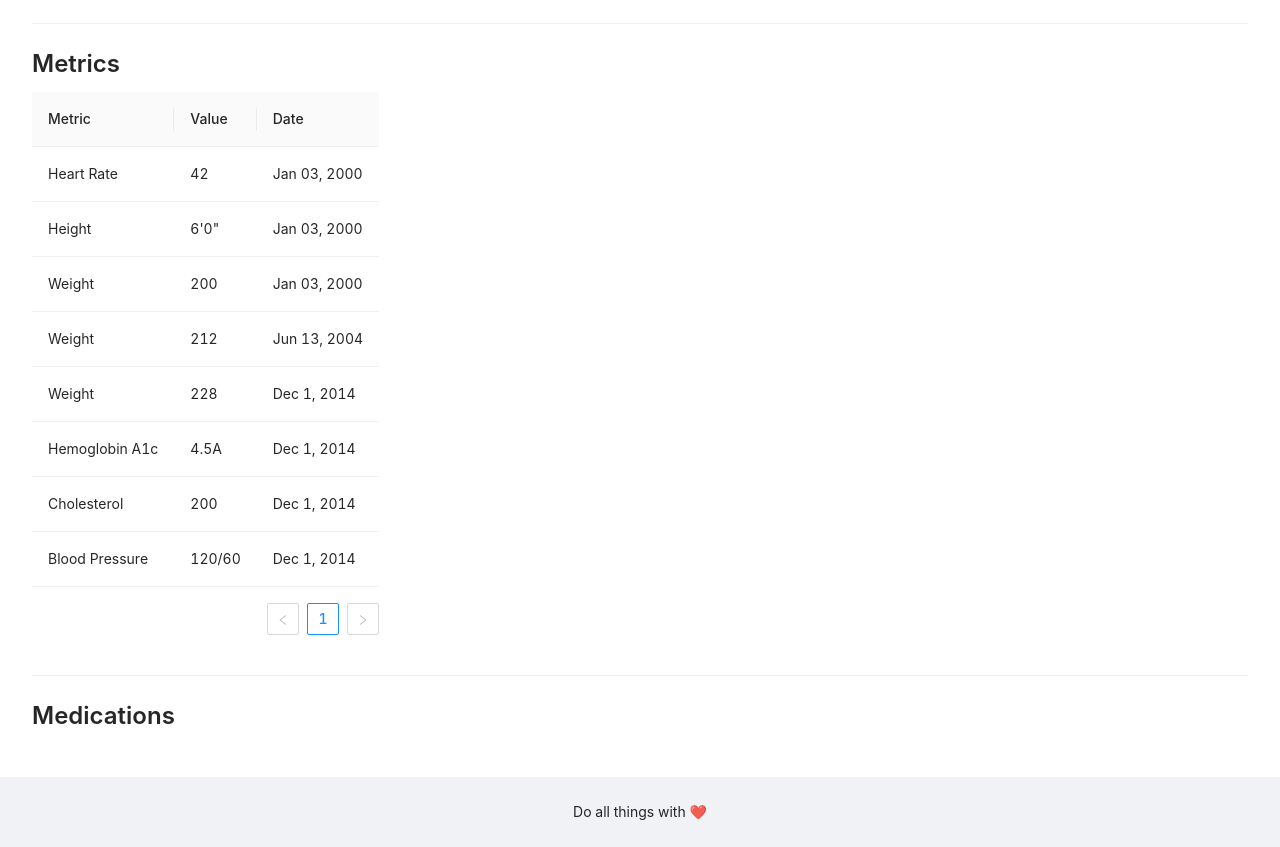
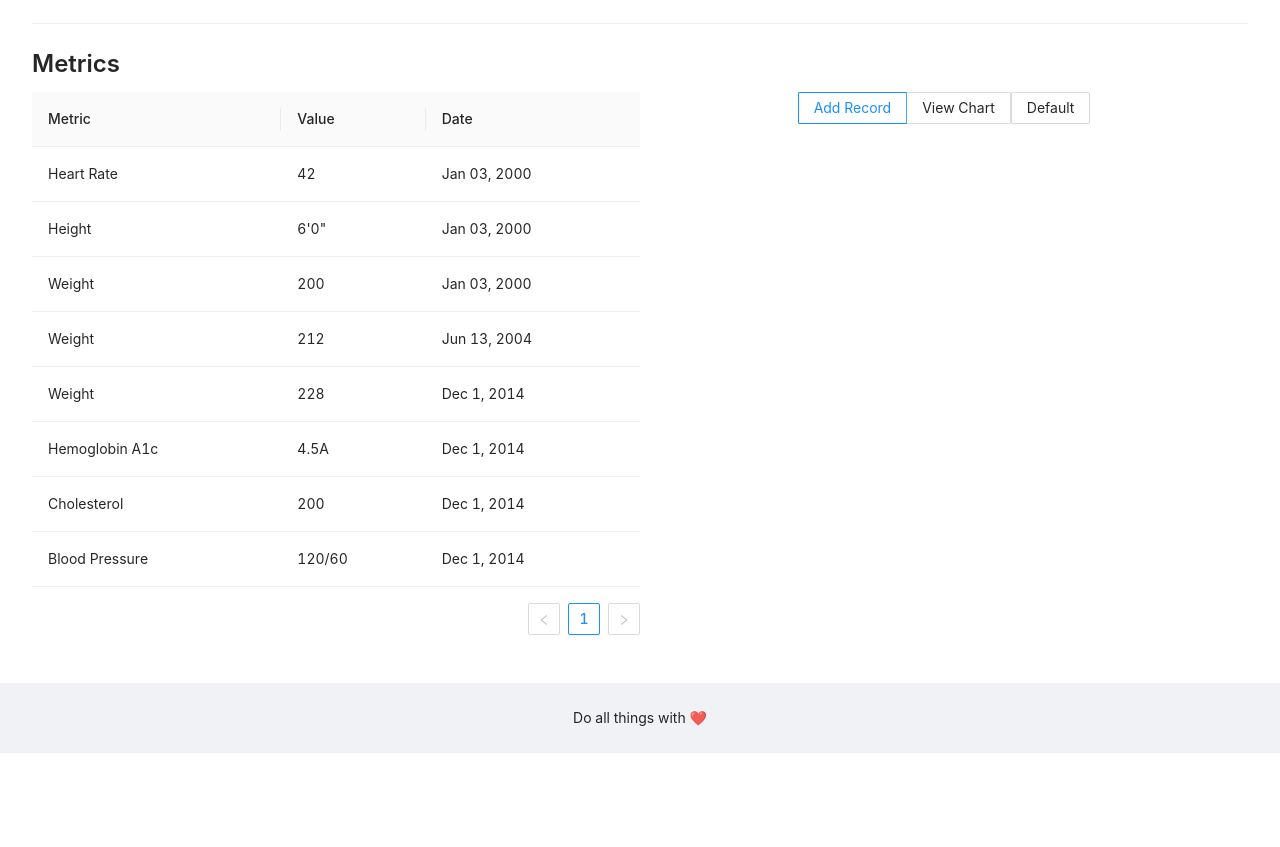
Before and after one commit to Grace-Medical-Village/client, a React (Create React App) app: page /dashboard in a window 1280 px wide. Shown: the part 537-1384 px from the top of the page. After the commit the page ends 1290 px from the top, so only its background shows below. Built offline with nearby package versions, Linux system fonts and the light colour scheme.

Commit message:
Creating custom form sign up

```diff
--- a/src/components/temp-patient/index.tsx
+++ b/src/components/temp-patient/index.tsx
@@ -1,4 +1,4 @@
-import React from 'react';
+import React, { useState } from 'react';
 import {
   Badge,
   Col,
@@ -8,6 +8,9 @@ import {
   Row,
   Statistic,
   Typography,
+  Empty,
+  Button,
+  Radio,
 } from 'antd';
 import HealthMetrics from '../health-metrics';
 // import Medications from '../medications';
@@ -18,6 +21,7 @@ const { Item } = Descriptions;
 const { Title } = Typography;
 
 export default function TempPatient() {
+  const [addMetric, toggle] = useState(true);
   const background: PatientStat[] = [
     {
       title: 'Patient',
@@ -100,13 +104,28 @@ export default function TempPatient() {
           <Title level={3}>Metrics</Title>
         </Row>
         <Row>
-          <HealthMetrics />
+          <Col span={12}>
+            <HealthMetrics />
+          </Col>
+          <Col span={12}>
+            <Row align="middle" justify="center">
+              <Radio.Group
+                value={addMetric}
+                onChange={() => toggle(!addMetric)}
+              >
+                <Radio.Button value={true}>Add Record</Radio.Button>
+                <Radio.Button value={false}>View Chart</Radio.Button>
+              </Radio.Group>
+              {addMetric ? (
+                <Row>
+                  <Button>Default</Button>
+                </Row>
+              ) : (
+                <Empty image={Empty.PRESENTED_IMAGE_SIMPLE} />
+              )}
+            </Row>
+          </Col>
         </Row>
-        <Divider />
-        <Row>
-          <Title level={3}>Medications</Title>
-        </Row>
-        <Row>{/* <Medications /> */}</Row>
       </div>
     </>
   );
```
